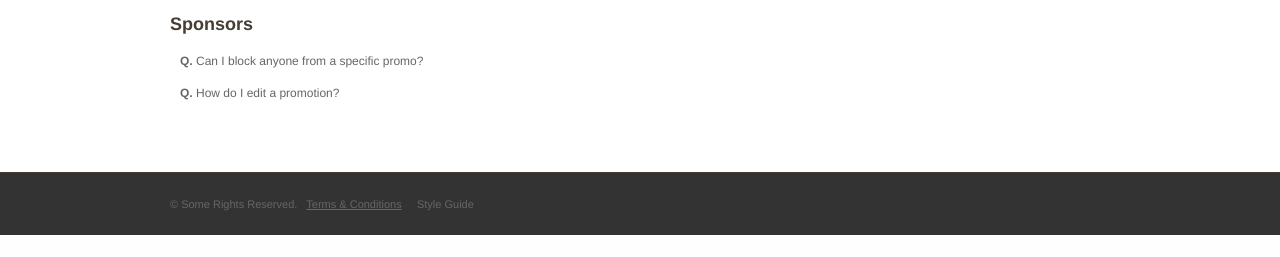
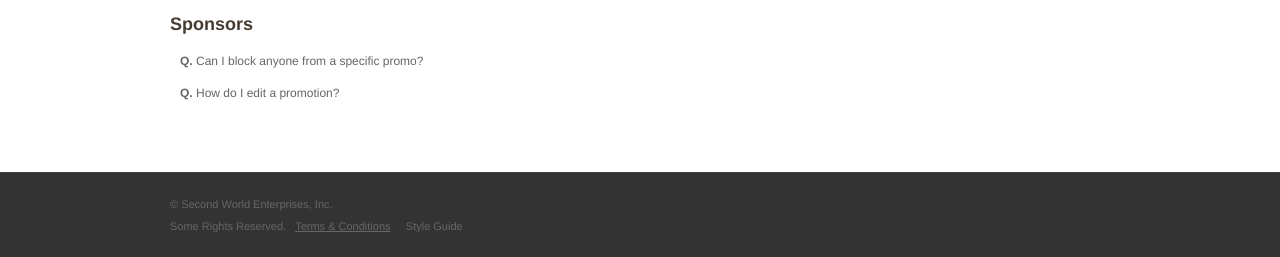
Before and after one commit to gerardomperez/Layres, a PHP site: page /Help.php in a window 1280 px wide. Shown: the part 1605-1862 px from the top of the page. Before the commit the page ends 1840 px from the top, so only its background shows below. Run offline with PHP 8.4, Linux system fonts and the light colour scheme; some libraries are stand-ins or nearby versions.

Commit message:
updated copyright messaging

```diff
--- a/inc/Inc_Footer.php
+++ b/inc/Inc_Footer.php
@@ -4,9 +4,8 @@
 
 				<div class="clear padding20"></div>
 
-
 				<p>
-					&copy; Some Rights Reserved. &nbsp; <a href="Terms.php" class="Underline">Terms &amp; Conditions</a>  &nbsp; &nbsp; <a href="typography.html" target="_blank">Style Guide</a>
+					&copy; Second World Enterprises, Inc. <br />Some Rights Reserved. &nbsp; <a href="Terms.php" class="Underline">Terms &amp; Conditions</a>  &nbsp; &nbsp; <a href="typography.html" target="_blank">Style Guide</a>
 				</p>
 
 			</div>
```
